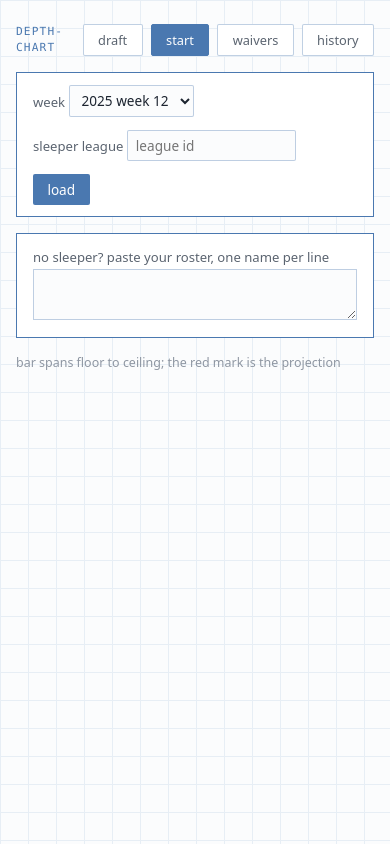
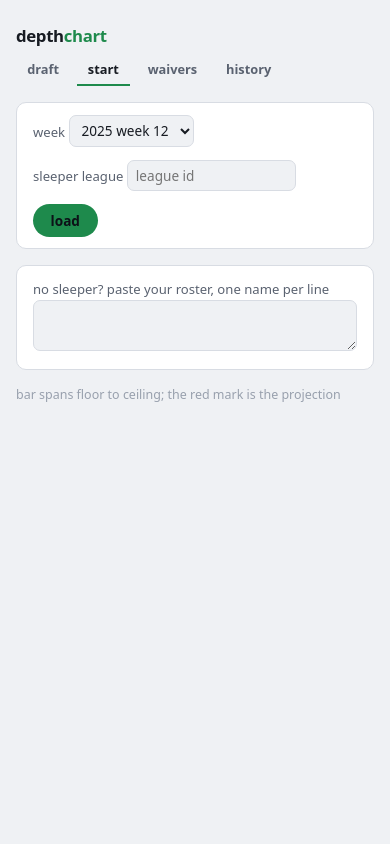
Before and after one commit to mattkindy/depth-chart, a website: page docs/weekly/index.html in a window 390 px wide. Drawn offline with Linux system fonts and the light colour scheme.

Commit message:
feat: give the weekly tool its own scoreboard look
Dark-first panel design with a turf green go color and amber
projection marks, separate from the drafting identity of
mattkindy.io.

```diff
--- a/docs/weekly/index.html
+++ b/docs/weekly/index.html
@@ -3,87 +3,94 @@
 <head>
 <meta charset="utf-8">
 <meta name="viewport" content="width=device-width, initial-scale=1">
-<title>depth-chart</title>
+<title>depthchart</title>
 <style>
   :root {
-    --bg: #FBFCFD; --grid: #E7EEF5; --ink: #1C2430; --muted: #5B6470;
-    --faint: #8E96A2; --draft: #4A78B0; --draft-soft: rgba(74,120,176,0.35);
-    --accent: #C43C2C; --surface: #FFFFFF; --ok: #2E7D5B;
+    --bg: #10141C; --panel: #1A2029; --edge: #2A3342; --ink: #E8ECF2;
+    --muted: #8B95A5; --faint: #5B6575; --go: #35C06F; --mark: #F5B841;
+    --chip: #232B38;
   }
-  @media (prefers-color-scheme: dark) {
-    :root {
-      --bg: #1D2126; --grid: #272D35; --ink: #E6E8EB; --muted: #A2A9B2;
-      --faint: #6F7680; --draft: #7FA5D4; --draft-soft: rgba(127,165,212,0.35);
-      --accent: #E07060; --surface: #232830; --ok: #6FBF9A;
+  @media (prefers-color-scheme: light) {
+    :root:not([data-theme="dark"]) {
+      --bg: #EFF1F4; --panel: #FFFFFF; --edge: #D8DCE3; --ink: #171B22;
+      --muted: #5A6270; --faint: #98A0AD; --go: #1E8A4C; --mark: #D99A16;
+      --chip: #E7EAEF;
     }
   }
   * { box-sizing: border-box; }
   body {
-    margin: 0; background: var(--bg);
-    background-image: linear-gradient(var(--grid) 1px, transparent 1px),
-      linear-gradient(90deg, var(--grid) 1px, transparent 1px);
-    background-size: 28px 28px;
-    color: var(--ink); font-family: system-ui, sans-serif; line-height: 1.45;
+    margin: 0; background: var(--bg); color: var(--ink);
+    font-family: system-ui, sans-serif; line-height: 1.45;
   }
   .wrap { max-width: 64rem; margin: 0 auto; padding: 1rem 1rem 4rem; }
   .mono { font-family: ui-monospace, Menlo, monospace; font-size: .7rem;
     letter-spacing: .1em; text-transform: uppercase; }
-  nav { display: flex; gap: .5rem; align-items: center; margin: .5rem 0 1rem; }
-  nav .brand { color: var(--draft); margin-right: auto; }
+  nav { display: flex; gap: .4rem; align-items: center; margin: .5rem 0 1rem; }
+  nav .brand { margin-right: auto; font-weight: 800; font-size: 1.05rem;
+    letter-spacing: -0.02em; }
+  nav .brand b { color: var(--go); }
   nav button {
-    font: inherit; font-size: .8rem; background: var(--surface);
-    color: var(--muted); border: 1px solid var(--draft-soft);
-    padding: .35rem .9rem; border-radius: 2px; cursor: pointer;
+    font: inherit; font-size: .8rem; font-weight: 600;
+    background: transparent; color: var(--muted);
+    border: none; border-bottom: 2px solid transparent;
+    padding: .35rem .7rem; cursor: pointer;
   }
-  nav button.on { background: var(--draft); color: var(--surface);
-    border-color: var(--draft); }
-  .controls { border: 1px solid var(--draft); background: var(--surface);
-    padding: .7rem 1rem; margin: 0 0 1rem; display: flex; gap: .8rem;
-    flex-wrap: wrap; align-items: center; }
+  nav button.on { color: var(--ink); border-bottom-color: var(--go); }
+  .controls { background: var(--panel); border: 1px solid var(--edge);
+    border-radius: 10px; padding: .7rem 1rem; margin: 0 0 1rem;
+    display: flex; gap: .8rem; flex-wrap: wrap; align-items: center; }
   .controls label { color: var(--muted); font-size: .82rem; }
   input, select {
     font: inherit; font-size: .85rem; color: var(--ink); background: var(--bg);
-    border: 1px solid var(--draft-soft); padding: .3rem .5rem; border-radius: 2px;
+    border: 1px solid var(--edge); padding: .3rem .5rem; border-radius: 7px;
   }
   button.act {
-    font: inherit; font-size: .85rem; background: var(--draft);
-    color: var(--surface); border: none; padding: .35rem .9rem;
-    border-radius: 2px; cursor: pointer;
+    font: inherit; font-size: .85rem; font-weight: 700;
+    background: var(--go); color: #0C1117; border: none;
+    padding: .4rem 1.1rem; border-radius: 999px; cursor: pointer;
   }
-  button.act:hover { background: var(--accent); }
+  button.act:hover { filter: brightness(1.12); }
   #status { color: var(--faint); font-size: .82rem; }
-  progress { width: 9rem; accent-color: var(--draft); }
+  progress { width: 9rem; accent-color: var(--go); }
   textarea { width: 100%; height: 3.2rem; font: inherit; font-size: .85rem;
     color: var(--ink); background: var(--bg);
-    border: 1px solid var(--draft-soft); padding: .4rem; }
-  h2 { font-size: .85rem; margin: 1.2rem 0 .5rem; color: var(--draft); }
+    border: 1px solid var(--edge); padding: .4rem; border-radius: 7px; }
+  h2 { font-size: .78rem; margin: 1.3rem 0 .5rem; color: var(--faint);
+    font-family: ui-monospace, Menlo, monospace; letter-spacing: .12em;
+    text-transform: uppercase; }
   .cards { display: grid; grid-template-columns: repeat(auto-fill, minmax(15rem, 1fr));
     gap: .7rem; }
-  .card { background: var(--surface); border: 1px solid var(--draft-soft);
-    border-radius: 2px; padding: .7rem .9rem; position: relative; }
-  .card.mine { border-color: var(--draft); box-shadow: inset 0 0 0 1px var(--draft); }
+  .card { background: var(--panel); border: 1px solid var(--edge);
+    border-radius: 12px; padding: .75rem .95rem; }
+  .card.mine { border-color: var(--go); }
   .card .top { display: flex; justify-content: space-between; align-items: baseline; }
-  .card .nm { font-weight: 600; font-size: .92rem; white-space: nowrap;
+  .card .nm { font-weight: 700; font-size: .92rem; white-space: nowrap;
     overflow: hidden; text-overflow: ellipsis; }
-  .card .big { font-size: 1.3rem; font-weight: 700; }
+  .card .big { font-size: 1.35rem; font-weight: 800;
+    font-variant-numeric: tabular-nums; }
   .card .sub { color: var(--faint); font-size: .74rem;
     display: flex; justify-content: space-between; margin-top: .1rem; }
-  .range { position: relative; height: 8px; background: var(--grid);
-    border-radius: 2px; margin-top: .55rem; }
+  .range { position: relative; height: 8px; background: var(--chip);
+    border-radius: 999px; margin-top: .6rem; }
   .range .span { position: absolute; top: 0; bottom: 0;
-    background: var(--draft-soft); border-radius: 2px; }
-  .range .mark { position: absolute; top: -2px; width: 3px; height: 12px;
-    background: var(--accent); }
-  .tag { font-size: .72rem; color: var(--ok); margin-top: .4rem; }
-  .tag.warn { color: var(--accent); }
+    background: var(--edge); border-radius: 999px; }
+  .card.mine .range .span { background: color-mix(in srgb, var(--go) 45%, var(--chip)); }
+  .range .mark { position: absolute; top: -3px; width: 3px; height: 14px;
+    background: var(--mark); border-radius: 2px; }
+  .tag { font-size: .72rem; font-weight: 700; color: var(--go); margin-top: .45rem; }
+  .tag.warn { color: var(--mark); }
   .hint { color: var(--faint); font-size: .78rem; }
-  .gone { opacity: .35; }
+  .gone { opacity: .3; }
+  @media (max-width: 640px) {
+    nav { flex-wrap: wrap; }
+    nav .brand { width: 100%; }
+  }
 </style>
 </head>
 <body>
 <div class="wrap">
   <nav>
-    <span class="brand mono">depth-chart</span>
+    <span class="brand">depth<b>chart</b></span>
     <button data-view="draft">draft</button>
     <button data-view="start" class="on">start</button>
     <button data-view="waivers">waivers</button>
```
Also changed, not shown: tools/ui/index.html (+53 -46 lines).
